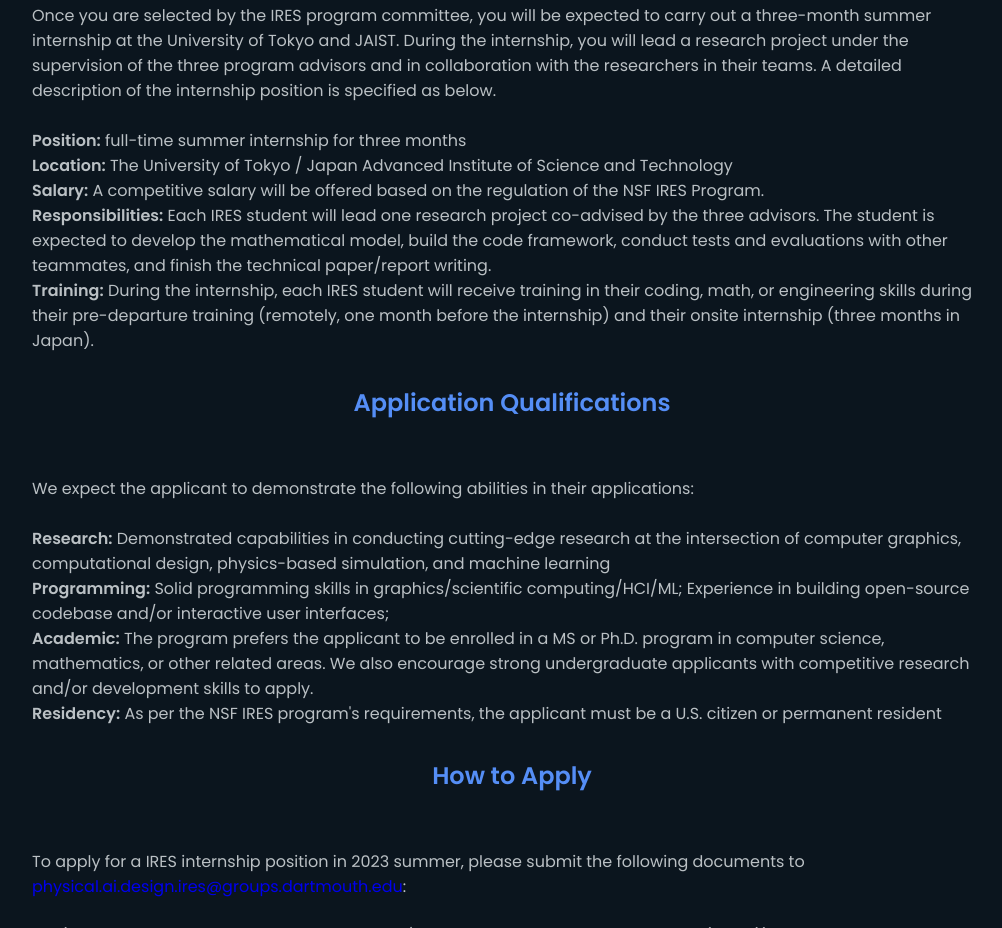
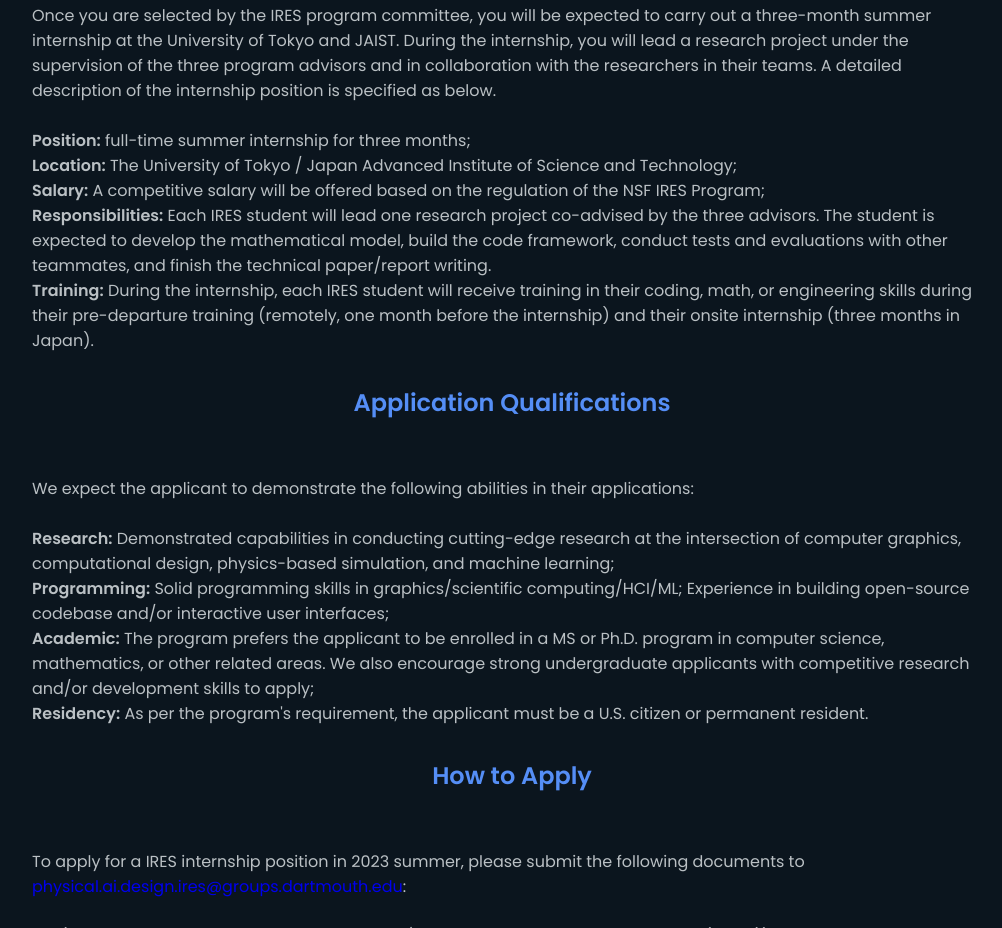
Before and after one commit to nsf-ires-physics-ai-design/nsf-ires-physics-ai-design.github.io, a plain HTML site: page index.html in a window 1280 px wide. Shown: the part 4118-5046 px from the top of the page, without its empty margins (128-1130 px from the left). Drawn offline with nearby package versions, Linux system fonts and the light colour scheme.

Commit message:
Update index.html

```diff
--- a/index.html
+++ b/index.html
@@ -247,9 +247,9 @@
                     <br><br>
                     <div class="lists">
                         <ul>
-                            <li><b>Position:</b> full-time summer internship for three months</li>
-                            <li><b>Location:</b> The University of Tokyo / Japan Advanced Institute of Science and Technology</li>
-                            <li><b>Salary:</b> A competitive salary will be offered based on the regulation of the NSF IRES Program.</li>
+                            <li><b>Position:</b> full-time summer internship for three months;</li>
+                            <li><b>Location:</b> The University of Tokyo / Japan Advanced Institute of Science and Technology;</li>
+                            <li><b>Salary:</b> A competitive salary will be offered based on the regulation of the NSF IRES Program;</li>
                             <li><b>Responsibilities:</b> Each IRES student will lead one research project co-advised by the three advisors. The student is expected to develop the mathematical model, build the code framework, conduct tests and evaluations with other teammates, and finish the technical paper/report writing.</li>
                             <li><b>Training:</b> During the internship, each IRES student will receive training in their coding, math, or engineering skills during their pre-departure training (remotely, one month before the internship) and their onsite internship (three months in Japan). </li>
                         </ul>
@@ -264,10 +264,10 @@
                     <br><br>
                     <div class="lists">
                         <ul>
-                            <li><b>Research:</b> Demonstrated capabilities in conducting cutting-edge research at the intersection of computer graphics, computational design, physics-based simulation, and machine learning</li>
+                            <li><b>Research:</b> Demonstrated capabilities in conducting cutting-edge research at the intersection of computer graphics, computational design, physics-based simulation, and machine learning;</li>
                             <li><b>Programming:</b> Solid programming skills in graphics/scientific computing/HCI/ML; Experience in building open-source codebase and/or interactive user interfaces;</li>
-                            <li><b>Academic:</b> The program prefers the applicant to be enrolled in a MS or Ph.D. program in computer science, mathematics, or other related areas. We also encourage strong undergraduate applicants with competitive research and/or development skills to apply.</li>
-                            <li><b>Residency:</b> As per the NSF IRES program's requirements, the applicant must be a U.S. citizen or permanent resident</li>
+                            <li><b>Academic:</b> The program prefers the applicant to be enrolled in a MS or Ph.D. program in computer science, mathematics, or other related areas. We also encourage strong undergraduate applicants with competitive research and/or development skills to apply;</li>
+                            <li><b>Residency:</b> As per the program's requirement, the applicant must be a U.S. citizen or permanent resident.</li>
                         </ul>
                     </div>
 
```
